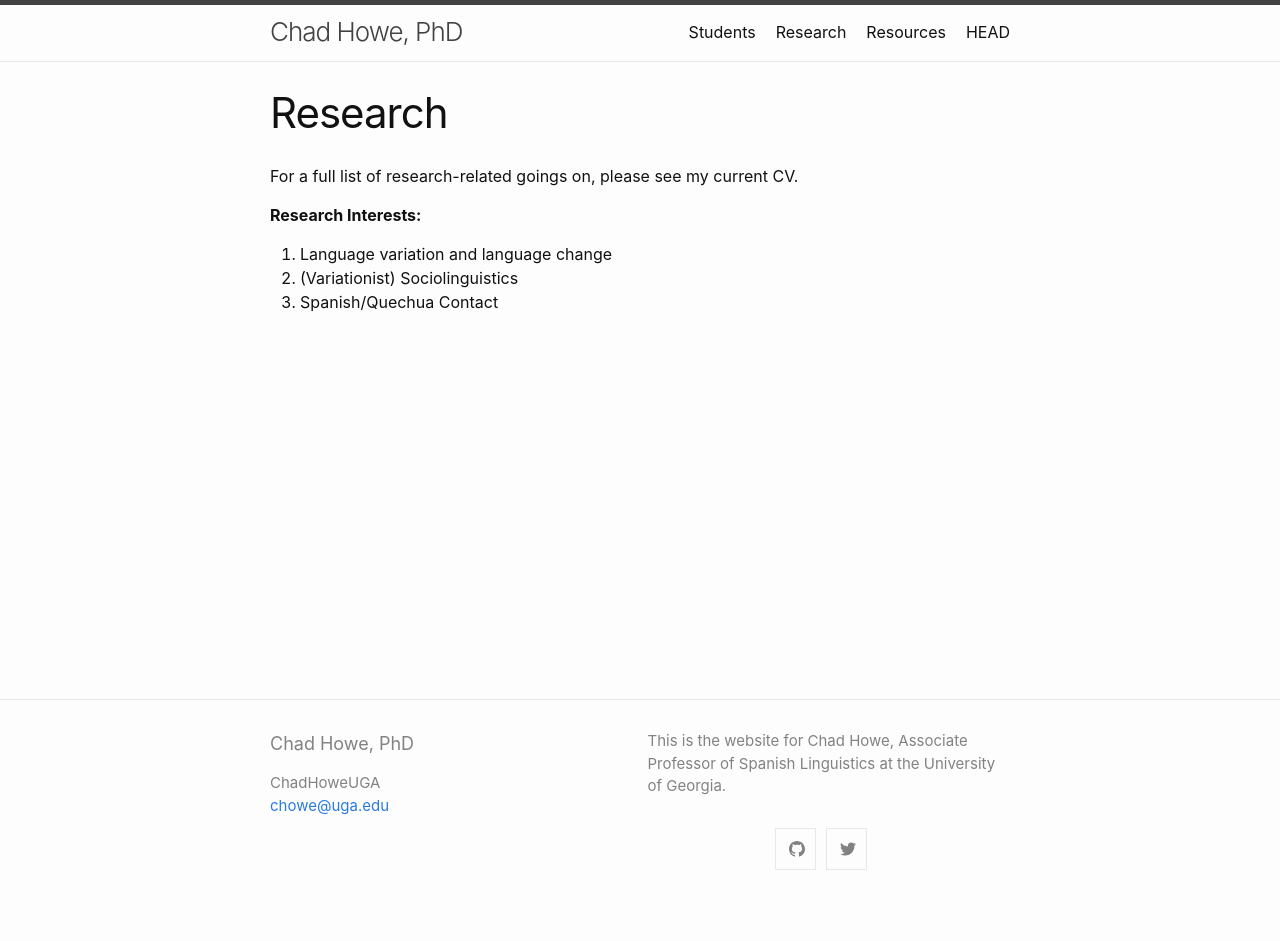
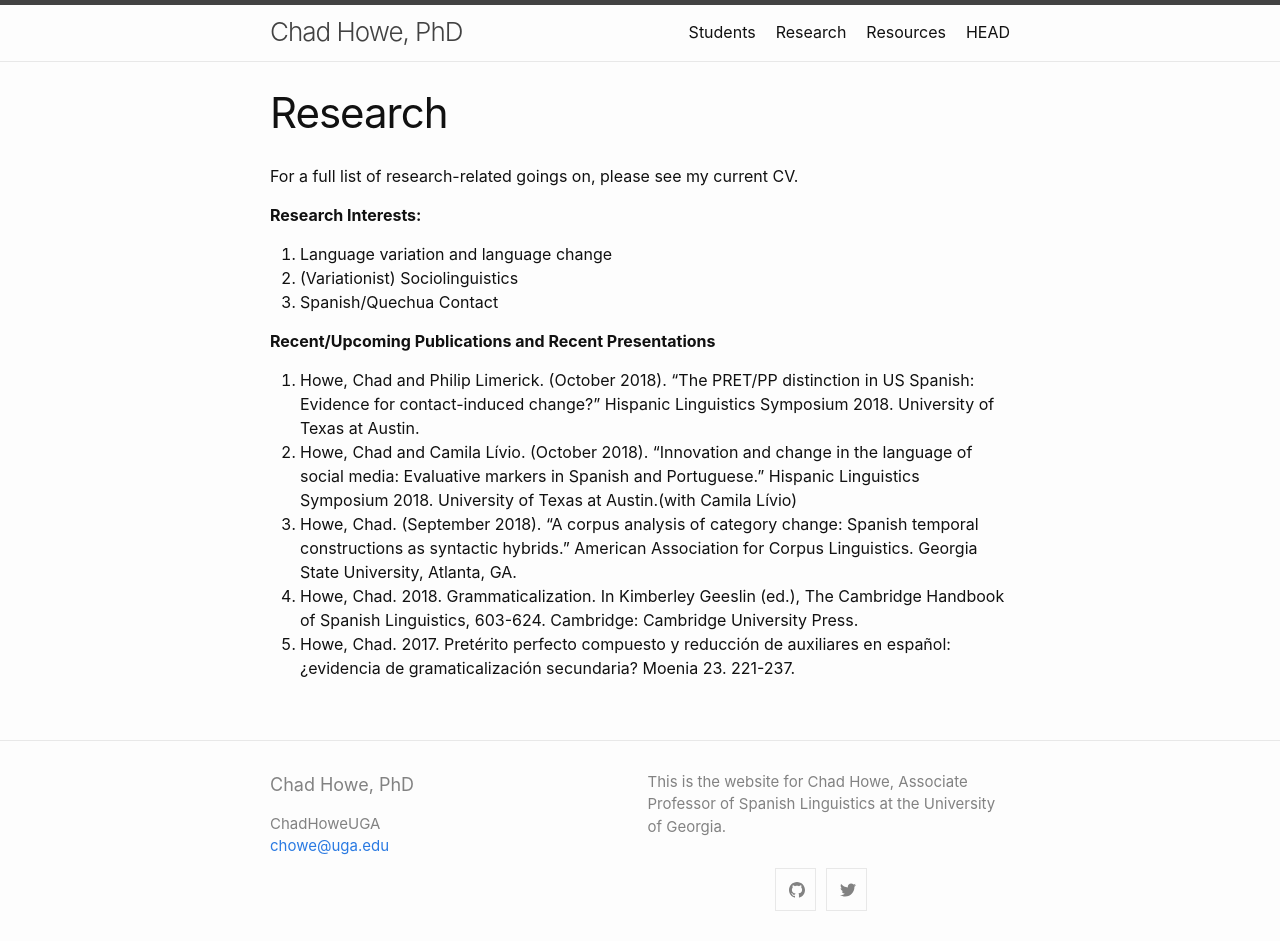
Before and after one commit to ChadHoweUGA/chowe, a Jekyll site: the page built from research.md, in a window 1280 px wide. Built offline with Jekyll 4.4.1, drawn with Linux system fonts in a browser that asks for light colours; before the commit the page ends 900 px from its top, so only the background shows below that.

Commit message:
Update research.md

```diff
--- a/research.md
+++ b/research.md
@@ -10,3 +10,10 @@ For a full list of research-related goings on, please see my current CV.
 1.  Language variation and language change
 2.  (Variationist) Sociolinguistics
 3.  Spanish/Quechua Contact
+
+**Recent/Upcoming Publications and Recent Presentations**
+1.  Howe, Chad and Philip Limerick. (October 2018). "The PRET/PP distinction in US Spanish: Evidence for contact-induced change?" Hispanic Linguistics Symposium 2018. University of Texas at Austin.
+2.  Howe, Chad and Camila Lívio. (October 2018). "Innovation and change in the language of social media: Evaluative markers in Spanish and Portuguese." Hispanic Linguistics Symposium 2018. University of Texas at Austin.(with Camila Lívio)
+3.  Howe, Chad. (September 2018). "A corpus analysis of category change: Spanish temporal constructions as syntactic hybrids." American Association for Corpus Linguistics. Georgia State University, Atlanta, GA.
+4.  Howe, Chad. 2018. Grammaticalization. In Kimberley Geeslin (ed.), The Cambridge Handbook of Spanish Linguistics, 603-624. Cambridge: Cambridge University Press.
+5.  Howe, Chad. 2017. Pretérito perfecto compuesto y reducción de auxiliares en español: ¿evidencia de gramaticalización secundaria? Moenia 23. 221-237.
```
